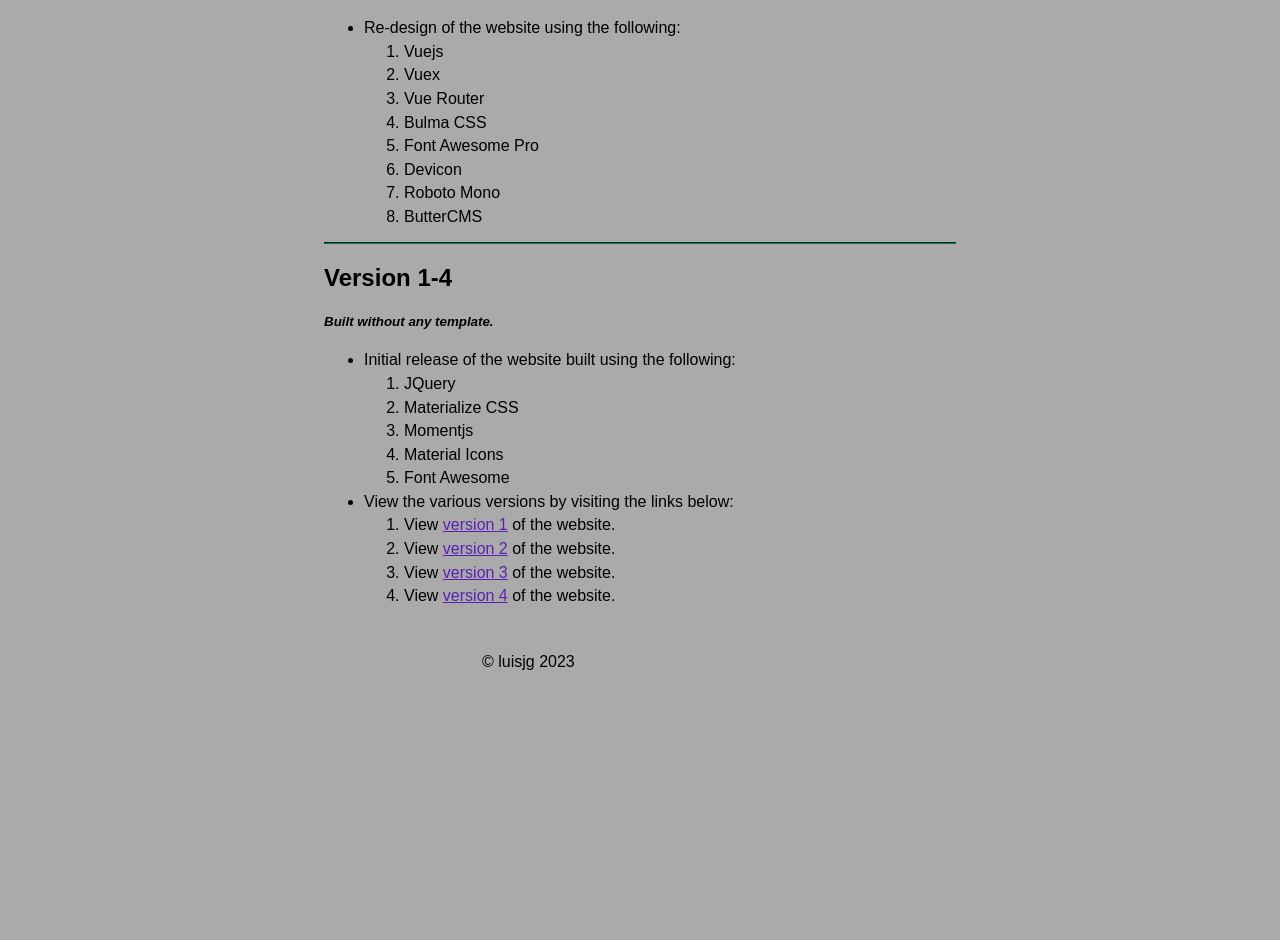
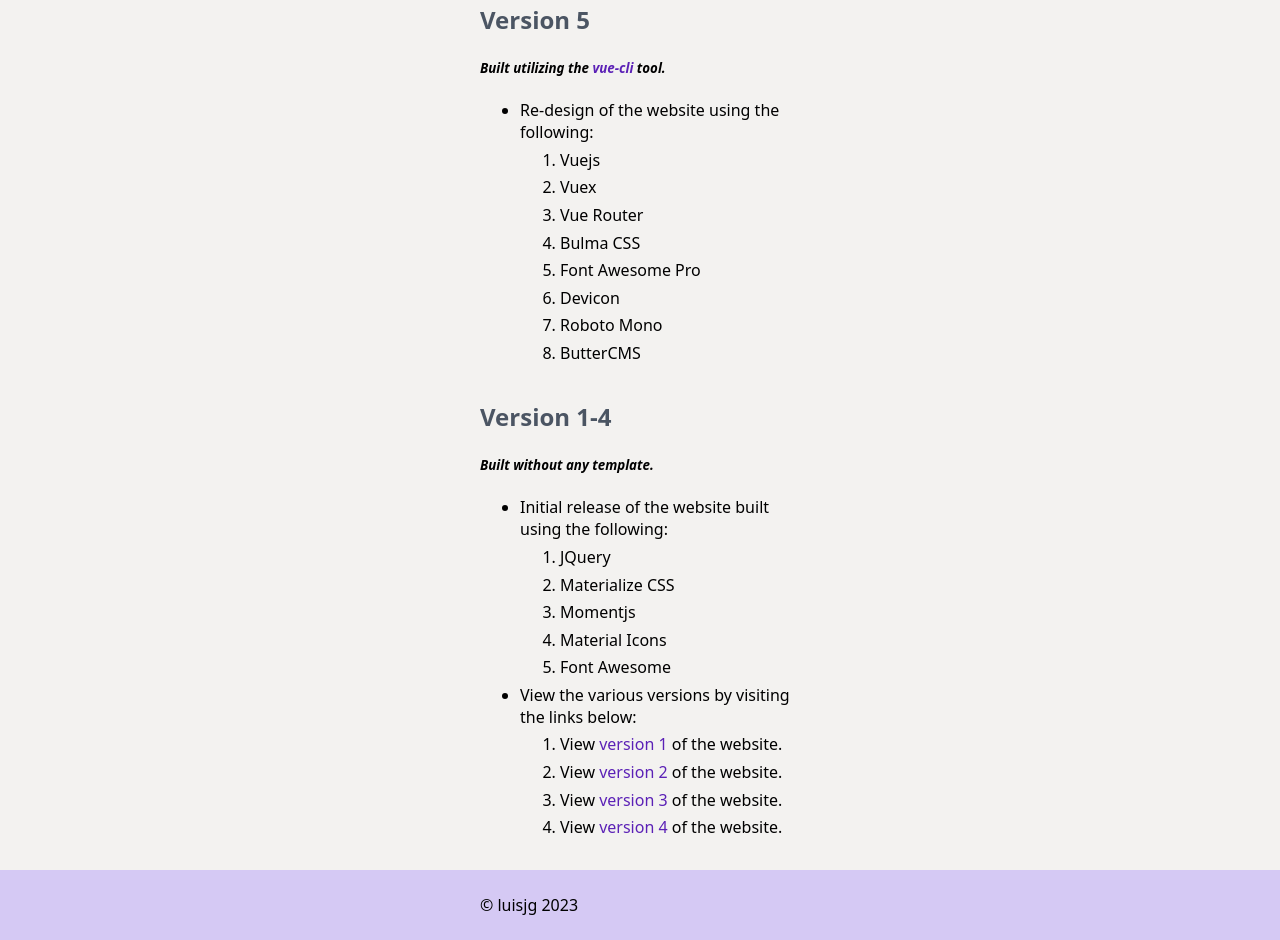
Before and after one commit to luisjg/change-log, a plain HTML site: page index.html in a window 1280 px wide. Shown: the part 627-1567 px from the top of the page. Before the commit the page ends 1306 px from the top, so only its background shows below. Drawn offline with Linux system fonts and the light colour scheme.

Commit message:
Update styles and UI.

```diff
--- a/css/style.css
+++ b/css/style.css
@@ -1,9 +1,18 @@
+* {
+	box-sizing: border-box;
+    border-width: 0;
+    border-style: solid;
+}
+html {
+	font-family: ui-sans-serif, system-ui, -apple-system, BlinkMacSystemFont, "Segoe UI", Roboto, "Helvetica Neue", Arial, "Noto Sans", sans-serif, "Apple Color Emoji", "Segoe UI Emoji", "Segoe UI Symbol", "Noto Color Emoji";
+}
 body {
-	background-color: #aaa;
-	font-family: sans-serif;
+	background-color: #f3f2f0;
 	color:  #000;
+	margin: 0;
 }
 nav {
+	background-color: rgba(167, 139, 250, 0.4);
 	padding-top:  1rem;
 	padding-bottom:  1rem;
 }
@@ -16,6 +25,16 @@
 	padding-inline-start:  0px;
 	padding-inline-end:  2rem;
 }
+nav a {
+	font-size: 1.25rem;
+	border-bottom-width: 4px;
+	border-color: transparent;
+	margin-left: 10rem;
+}
+nav a:hover {
+	border-bottom-width: 4px;
+	border-color: rgba(139, 92, 246, 1);
+}
 li {
 	padding-top: 0.35rem;
 }
@@ -26,16 +45,22 @@
 main {
 	padding-top:  1rem;
 	padding-bottom:  1rem;
+	margin: auto;
+	width: 50%;
 }
 footer {
-	padding-top:  1rem;
-	margin: auto;
-	width: 50%;
+	background-color: rgba(167, 139, 250, 0.4);
+	padding-top:  0.5rem;
+	padding-bottom: 0.5rem;
+}
+h1, h2, h3, h4, h5, h6 {
+    color: rgba(75, 85, 99, 1);
 }
 hr {
 	border-color: rgba(4, 120, 87, 1);
 }
 a {
+	text-decoration: none;
 	color: rgba(91, 33, 182, 1);
 }
 a:hover {
@@ -45,3 +70,38 @@
 	margin:  auto;
 	width:  50%;
 }
+.footer-container {
+	margin: auto;
+	width: 50%;
+}
+.footer-container p {
+	margin-left: 10rem;
+}
+::selection {
+    color: white;
+    background: #766C7F;
+}
+/* width */
+::-webkit-scrollbar {
+    width: .5em;
+    max-height: .5em;
+}
+/* Track */
+::-webkit-scrollbar-track {
+    background: none;
+}
+::-webkit-scrollbar-track-piece {
+    background: none;
+}
+/* Handle */
+::-webkit-scrollbar-thumb {
+    background: #766C7F; /* WebKit/Blink Browsers */
+}
+/* Handle on hover */
+::-webkit-scrollbar-thumb:hover {
+    background: #888;
+}
+::-moz-selection {
+    color: white;
+    background: #766C7F; /* Gecko Browsers */
+}
--- a/index.html
+++ b/index.html
@@ -3,6 +3,8 @@
 <head>
 	<meta charset="UTF-8">
 	<meta name="viewport" content="width=device-width, initial-scale=1.0">
+	<link rel="icon" type="image/x-icon" href="./favicon.ico">
+	<link rel="shortcut icon" type="image/x-icon" href="./favicon.ico">
 	<title>luisjg.dev | Change Log</title>
 	<link rel="stylesheet" href="./css/style.css">
 </head>
@@ -76,8 +78,8 @@
 		</div>
 	</main>
 	<footer>
-		<div class="container">
-			&copy; luisjg <span id="date"></span>
+		<div class="footer-container">
+			<p>&copy; luisjg <span id="date"></span></p>
 		</div>
 	</footer>
 	<script src="./js/scripts.js" defer></script>
```
